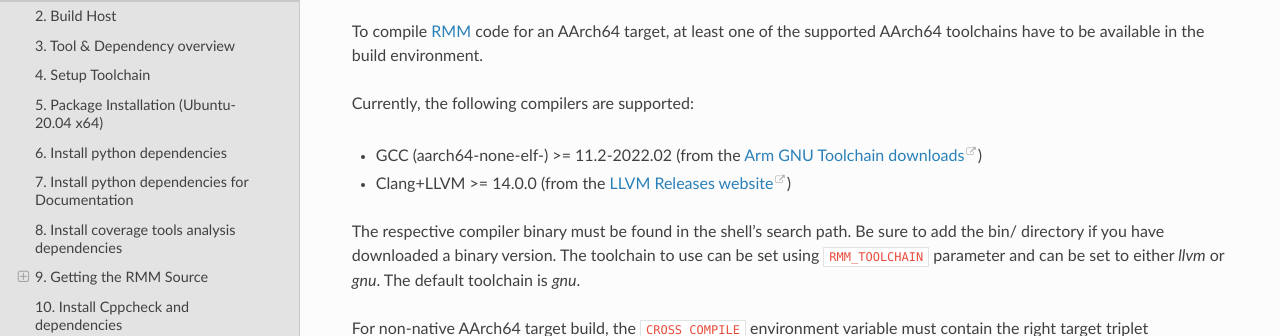
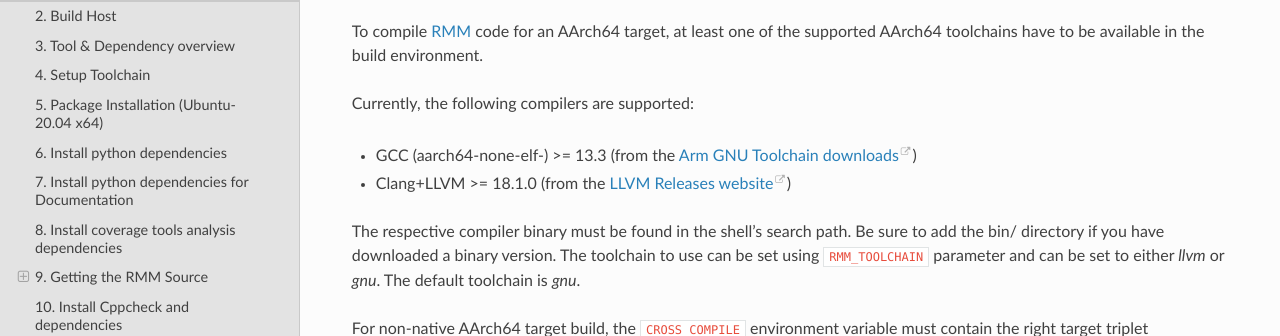
Before and after one commit to TF-RMM/tf-rmm, a Sphinx documentation site: the page built from docs/getting_started/getting-started.rst, in a window 1280 px wide and 900 px high, scrolled down 1279 px. Shown: the part 112-448 px from the top of the window. Built offline with Sphinx 7.4.7 and the Read the Docs theme 3.1.0, drawn with Linux system fonts in a browser that asks for light colours.

Commit message:
docs: Upgrade minimum GCC and Clang compilers version requirements
New minimum versions are:
- 13.3 for GCC
- 18.1.0 for Clang

Change-Id: I8bd3231e7805b4e639657c4bb76dd0dd29132d4d
Signed-off-by: Andrei Nichita Tirziu <andreinichita.tirziu@arm.com>

```diff
--- a/docs/getting_started/getting-started.rst
+++ b/docs/getting_started/getting-started.rst
@@ -71,8 +71,8 @@ build environment.
 
 Currently, the following compilers are supported:
 
-- GCC (aarch64-none-elf-) >= 11.2-2022.02 (from the `Arm GNU Toolchain downloads`_)
-- Clang+LLVM >= 14.0.0 (from the `LLVM Releases website`_)
+- GCC (aarch64-none-elf-) >= 13.3 (from the `Arm GNU Toolchain downloads`_)
+- Clang+LLVM >= 18.1.0 (from the `LLVM Releases website`_)
 
 The respective compiler binary must be found in the shell's search path.
 Be sure to add the bin/ directory if you have downloaded a binary version.
```
